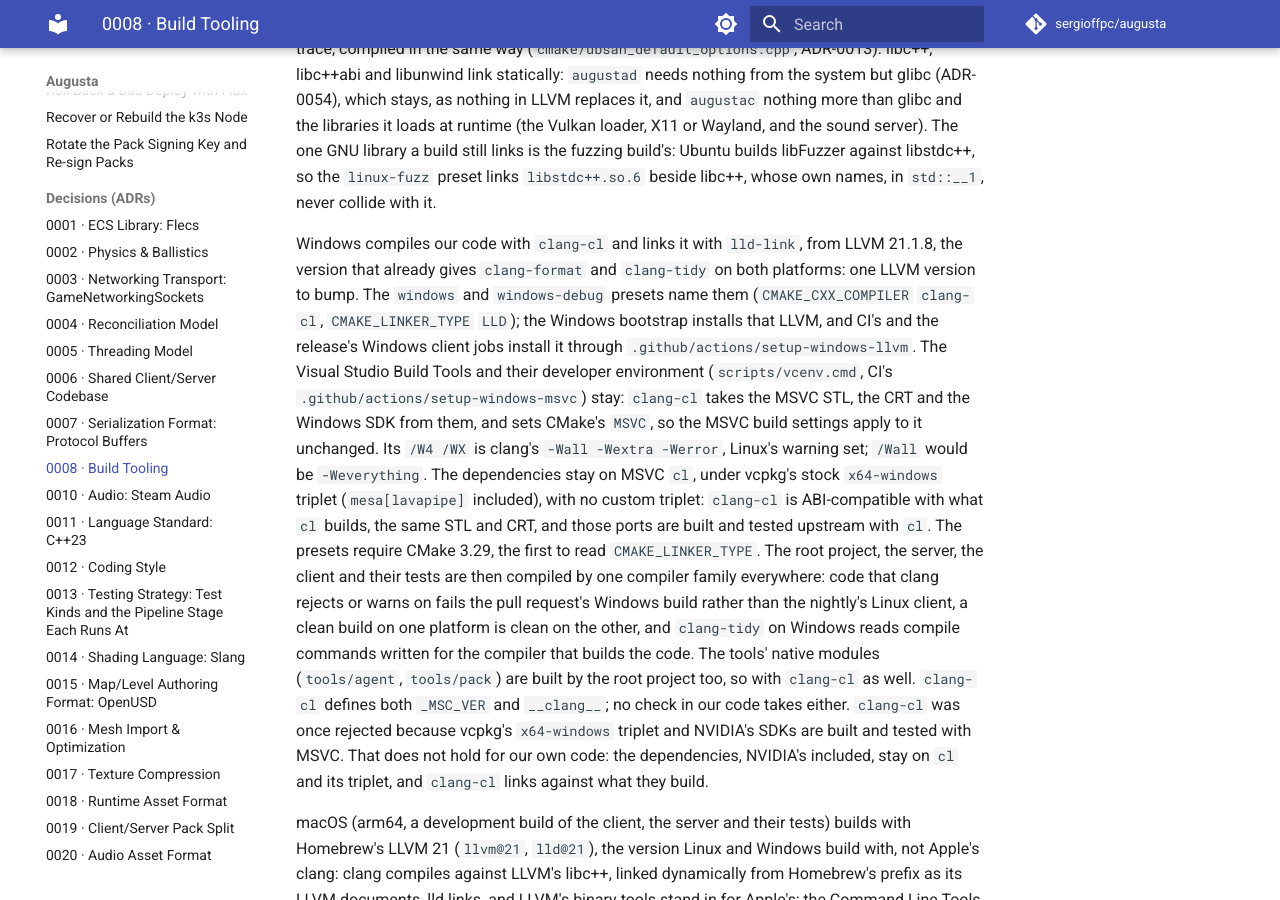
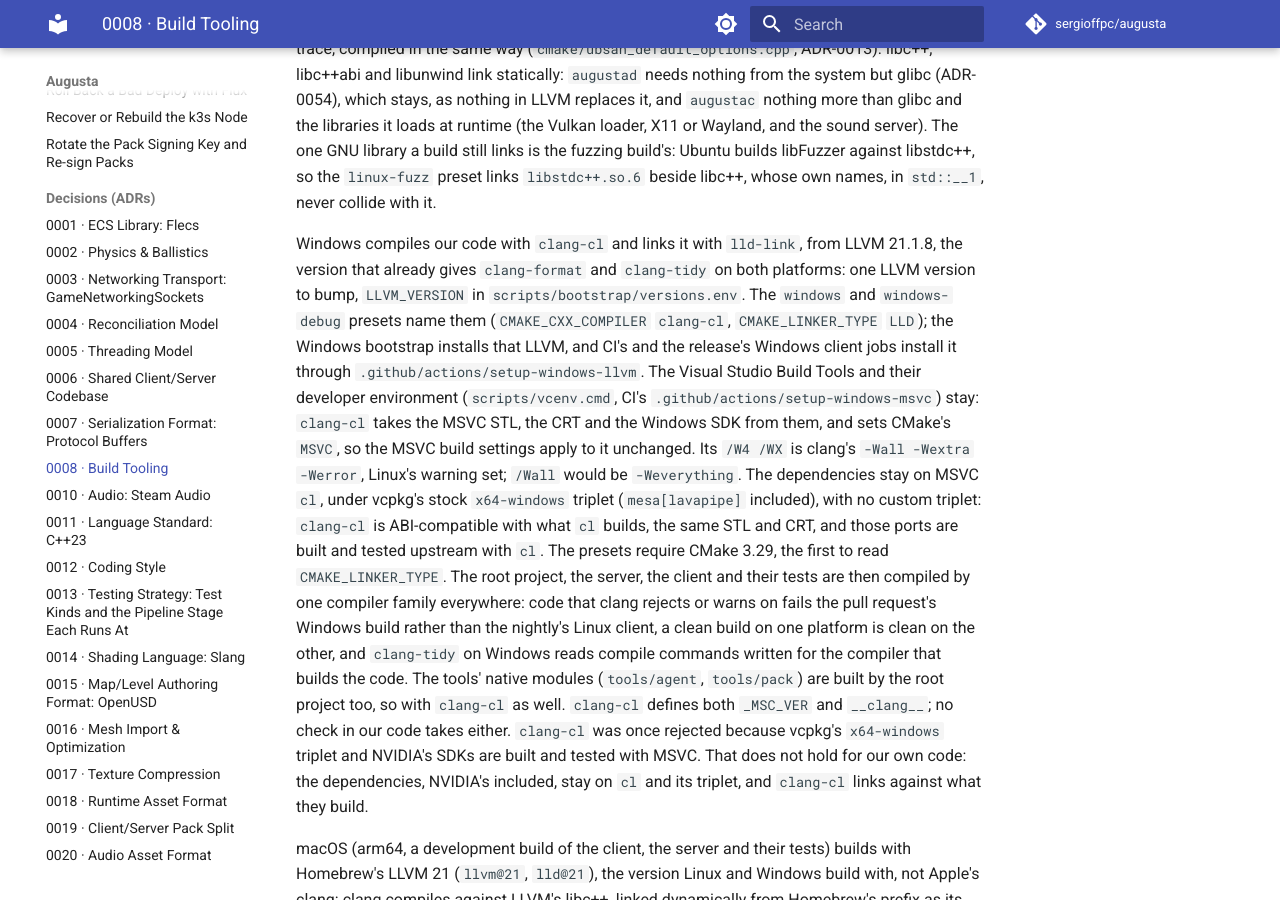
Before and after one commit to sergioffpc/augusta, an MkDocs documentation site: the page built from docs/adr/0008-build-tooling.md, in a window 1280 px wide and 900 px high, scrolled down 713 px. Built offline with MkDocs 1.6.1 and Material for MkDocs 9.7.7, drawn with Linux system fonts in a browser that asks for light colours; comment, search, counter and statistics services are not loaded.

Commit message:
refactor(toolchain): pin LLVM's release in versions.env
LLVM_VERSION joins the other pins: the toolchain takes the major whose
tools it links from it, setup-windows-llvm installs it, and the Windows
bootstrap pins winget's LLVM to it. The toolchain no longer reads the
action's YAML, so the sparse checkouts drop setup-windows-llvm. Only the
installer's SHA-256 stays in the action, as each platform's checksums
stay beside its downloads.

Co-Authored-By: Claude Opus 5.5 <noreply@anthropic.com>

```diff
--- a/docs/adr/0008-build-tooling.md
+++ b/docs/adr/0008-build-tooling.md
@@ -39,11 +39,12 @@ never collide with it.
 
 Windows compiles our code with `clang-cl` and links it with `lld-link`, from
 LLVM 21.1.8, the version that already gives `clang-format` and `clang-tidy` on
-both platforms: one LLVM version to bump. The `windows` and `windows-debug`
-presets name them (`CMAKE_CXX_COMPILER` `clang-cl`, `CMAKE_LINKER_TYPE` `LLD`);
-the Windows bootstrap installs that LLVM, and CI's and the release's Windows
-client jobs install it through `.github/actions/setup-windows-llvm`. The Visual
-Studio Build Tools and their developer environment (`scripts/vcenv.cmd`, CI's
+both platforms: one LLVM version to bump, `LLVM_VERSION` in
+`scripts/bootstrap/versions.env`. The `windows` and `windows-debug` presets name
+them (`CMAKE_CXX_COMPILER` `clang-cl`, `CMAKE_LINKER_TYPE` `LLD`); the Windows
+bootstrap installs that LLVM, and CI's and the release's Windows client jobs
+install it through `.github/actions/setup-windows-llvm`. The Visual Studio Build
+Tools and their developer environment (`scripts/vcenv.cmd`, CI's
 `.github/actions/setup-windows-msvc`) stay: `clang-cl` takes the MSVC STL, the
 CRT and the Windows SDK from them, and sets CMake's `MSVC`, so the MSVC build
 settings apply to it unchanged. Its `/W4 /WX` is clang's
```
Also changed, not shown: docs/adr/0077-one-pinned-version-per-tool.md (+3 -1 lines), 6 other files.
